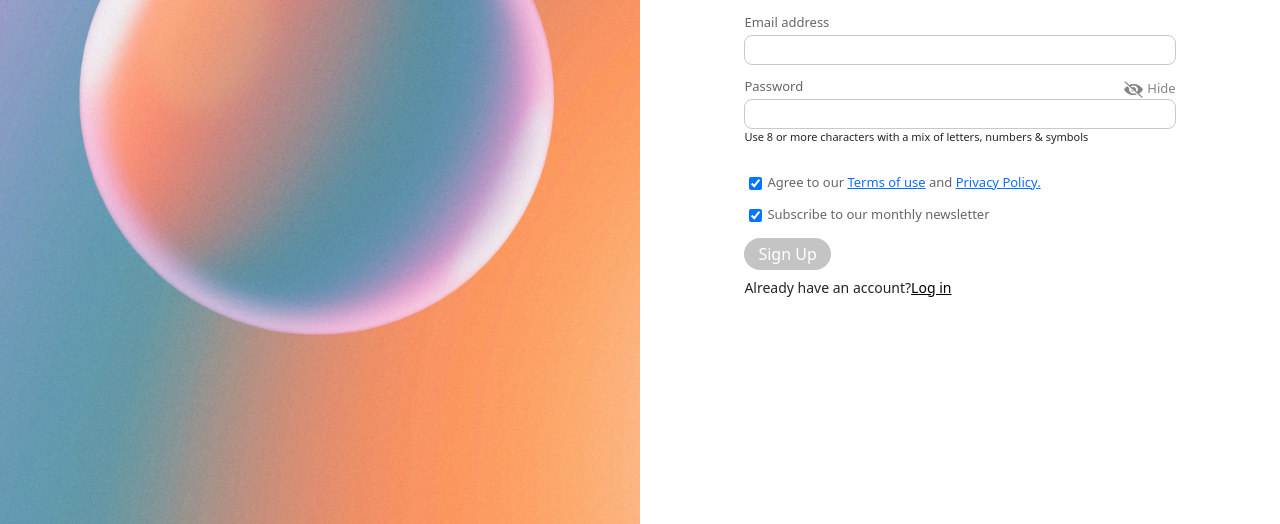
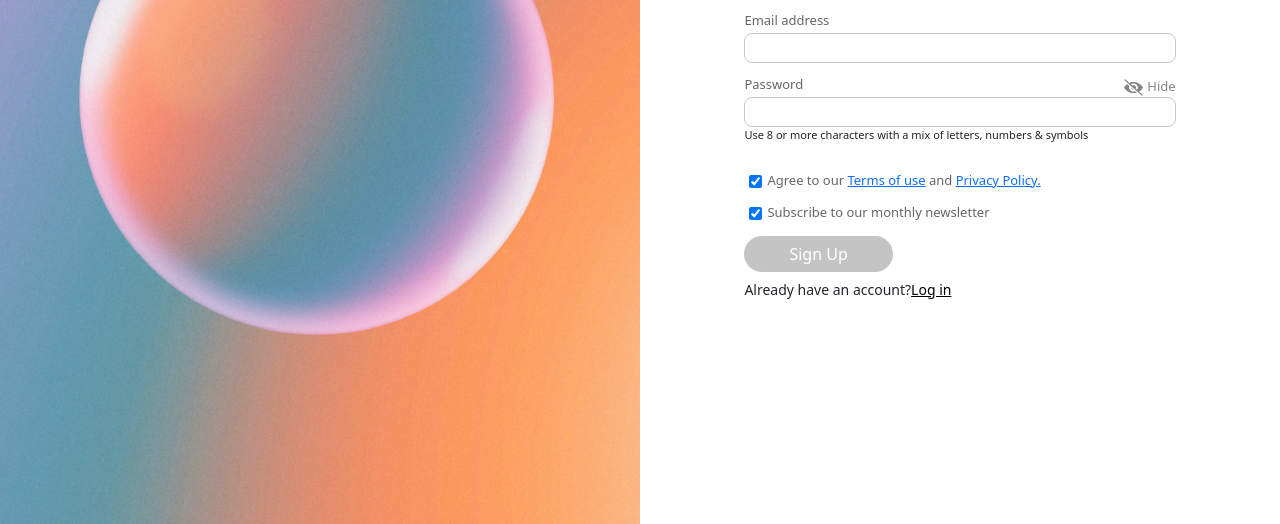
Before and after one commit to MalixxTalha/SignUp_3, a plain HTML site: page index.html in a window 1280 px wide. Shown: the part 324-848 px from the top of the page. Drawn offline with nearby package versions, Linux system fonts and the light colour scheme.

Commit message:
Update style.css

```diff
--- a/assets/css/style.css
+++ b/assets/css/style.css
@@ -241,7 +241,7 @@ input:focus {
 button[type="submit"] {
     background-color: #c4c4c4;
     color: white;
-    padding: 4px 14px;
+    padding: 6px 45px;
     border: none;
     border-radius: 18px;
 }
@@ -249,9 +249,7 @@ button[type="submit"] {
 button[type="submit"]:hover {
     background-color: #fff0f0;
     color: #7d7373;
-    padding: 4px 14px;
     border: 1px solid #858585;
-    border-radius: 18px;
     transition: all 500ms;
 }
 
```
